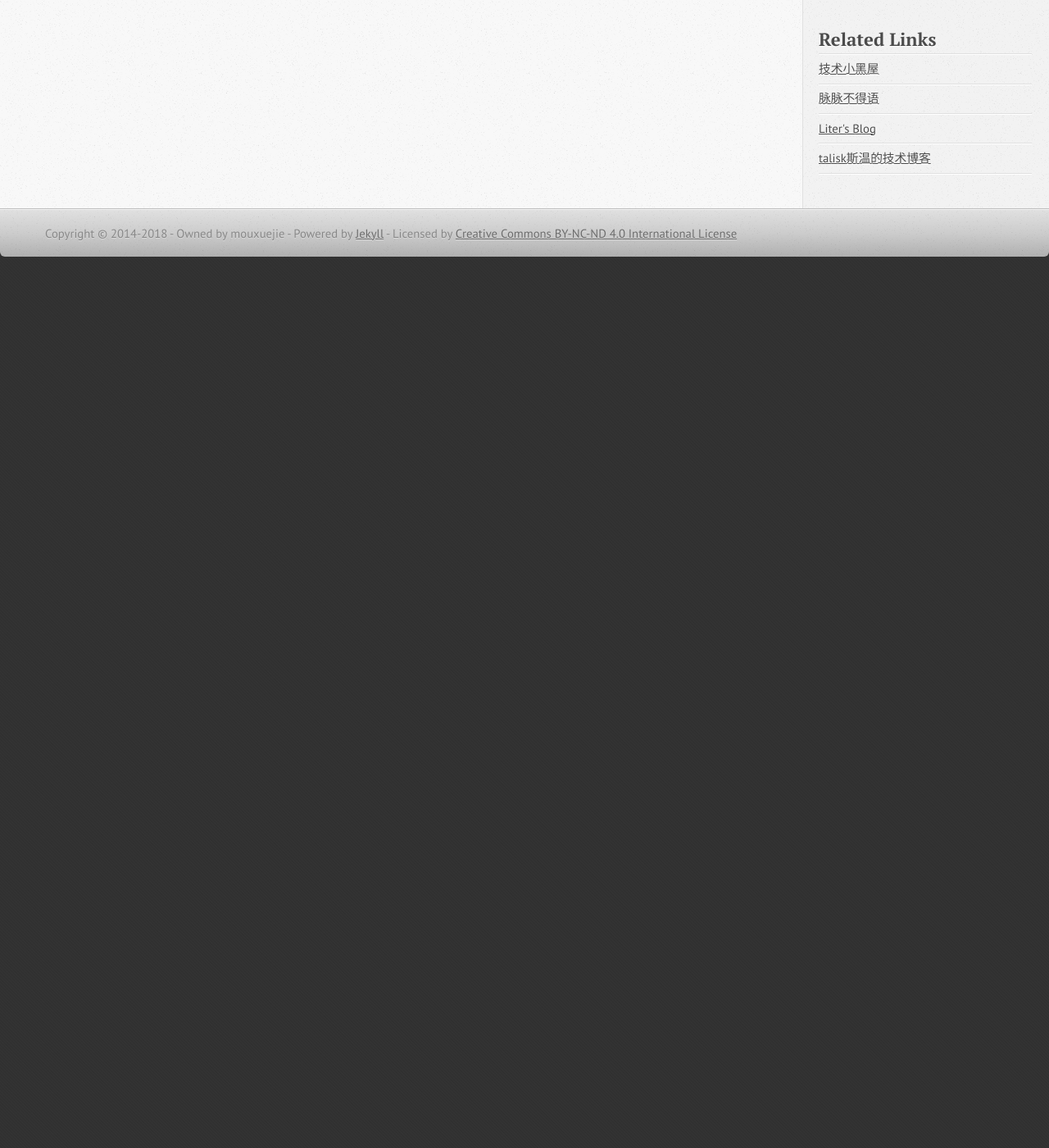
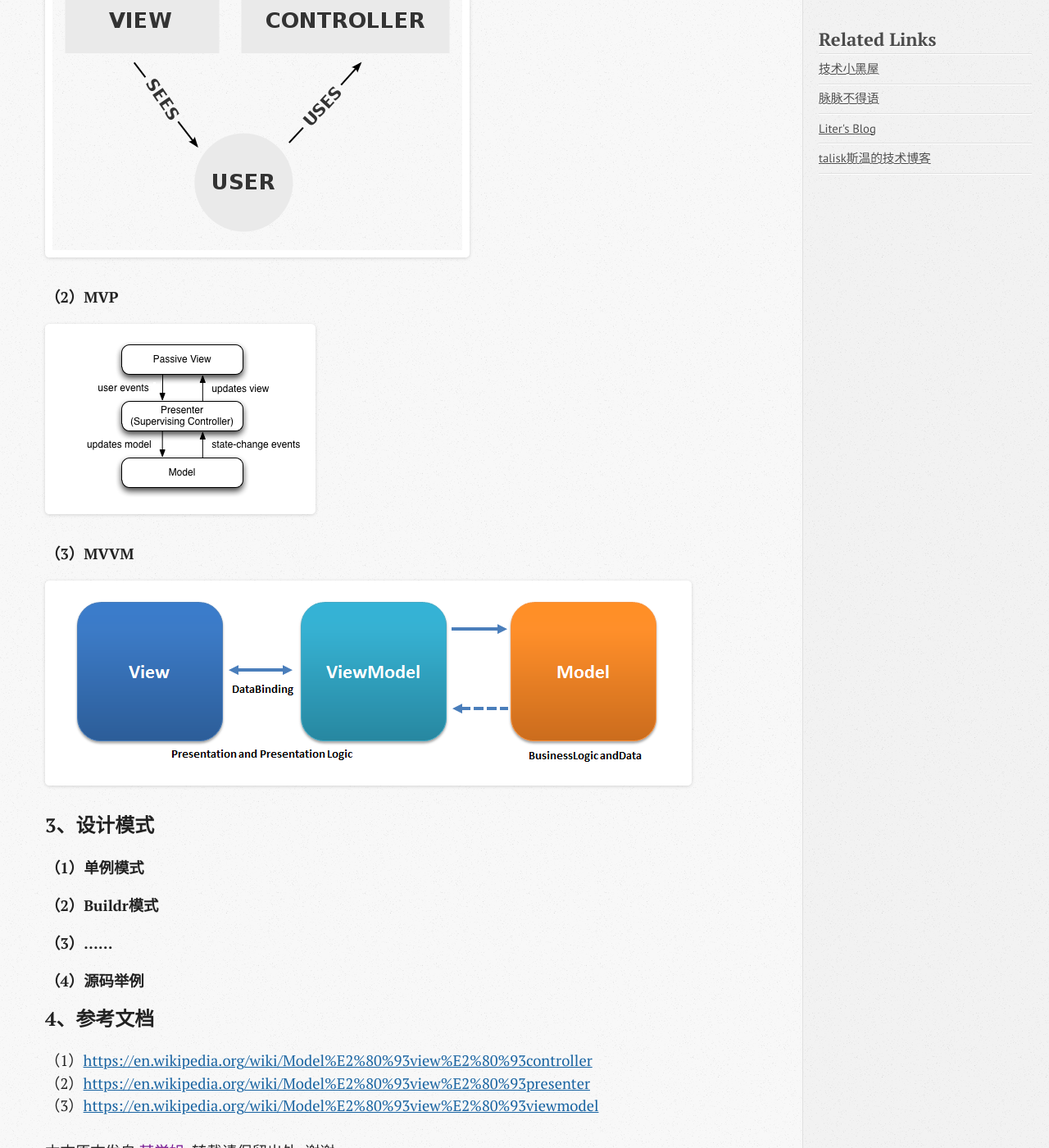
Before and after one commit to wangxinghe/wangxinghe.github.io, a Jekyll site: the page built from _posts/2018-05-12-learning-notes-code-organize.md, in a window 1280 px wide and 1400 px high, scrolled down 1245 px. Shown: the whole window at 82% size. Built offline with Jekyll 4.4.1, drawn with Linux system fonts in a browser that asks for light colours; comment, search, counter and statistics services are not loaded; before the commit the page ends 1602 px from its top, so only the background shows below that; some of the changed text lies outside the part shown.

Commit message:
[update]

```diff
--- a/_posts/2018-05-12-learning-notes-code-organize.md
+++ b/_posts/2018-05-12-learning-notes-code-organize.md
@@ -20,3 +20,38 @@ tags: [Android]
 **4、参考文档**
 
 <!--more-->
+
+### 1、App组件化
+
+之前写的一篇文章：[App架构之组件化理解](http://mouxuejie.com/blog/2016-03-20/architecture-componentization/)
+
+组件间通过`Router`通信，这个Router是业务无关的一个基础模块。可以通过Annotation实现。
+
+### 2、组件基本结构
+
+#### （1）MVC
+
+![](/image/2018-05-12-learning-notes-code-organize/MVC.png)
+
+#### （2）MVP
+
+![](/image/2018-05-12-learning-notes-code-organize/MVP.png)
+
+#### （3）MVVM
+
+![](/image/2018-05-12-learning-notes-code-organize/MVVM.png)
+
+### 3、设计模式
+
+#### （1）单例模式
+
+#### （2）Buildr模式
+
+#### （3）......
+
+#### （4）源码举例
+
+### 4、参考文档
+（1）[https://en.wikipedia.org/wiki/Model%E2%80%93view%E2%80%93controller](https://en.wikipedia.org/wiki/Model%E2%80%93view%E2%80%93controller)
+（2）[https://en.wikipedia.org/wiki/Model%E2%80%93view%E2%80%93presenter](https://en.wikipedia.org/wiki/Model%E2%80%93view%E2%80%93presenter)
+（3）[https://en.wikipedia.org/wiki/Model%E2%80%93view%E2%80%93viewmodel](https://en.wikipedia.org/wiki/Model%E2%80%93view%E2%80%93viewmodel)
```
Also changed, not shown: image/2018-05-12-learning-notes-code-organize/MVC.png (added), image/2018-05-12-learning-notes-code-organize/MVP.png (added), image/2018-05-12-learning-notes-code-organize/MVVM.png (added).
